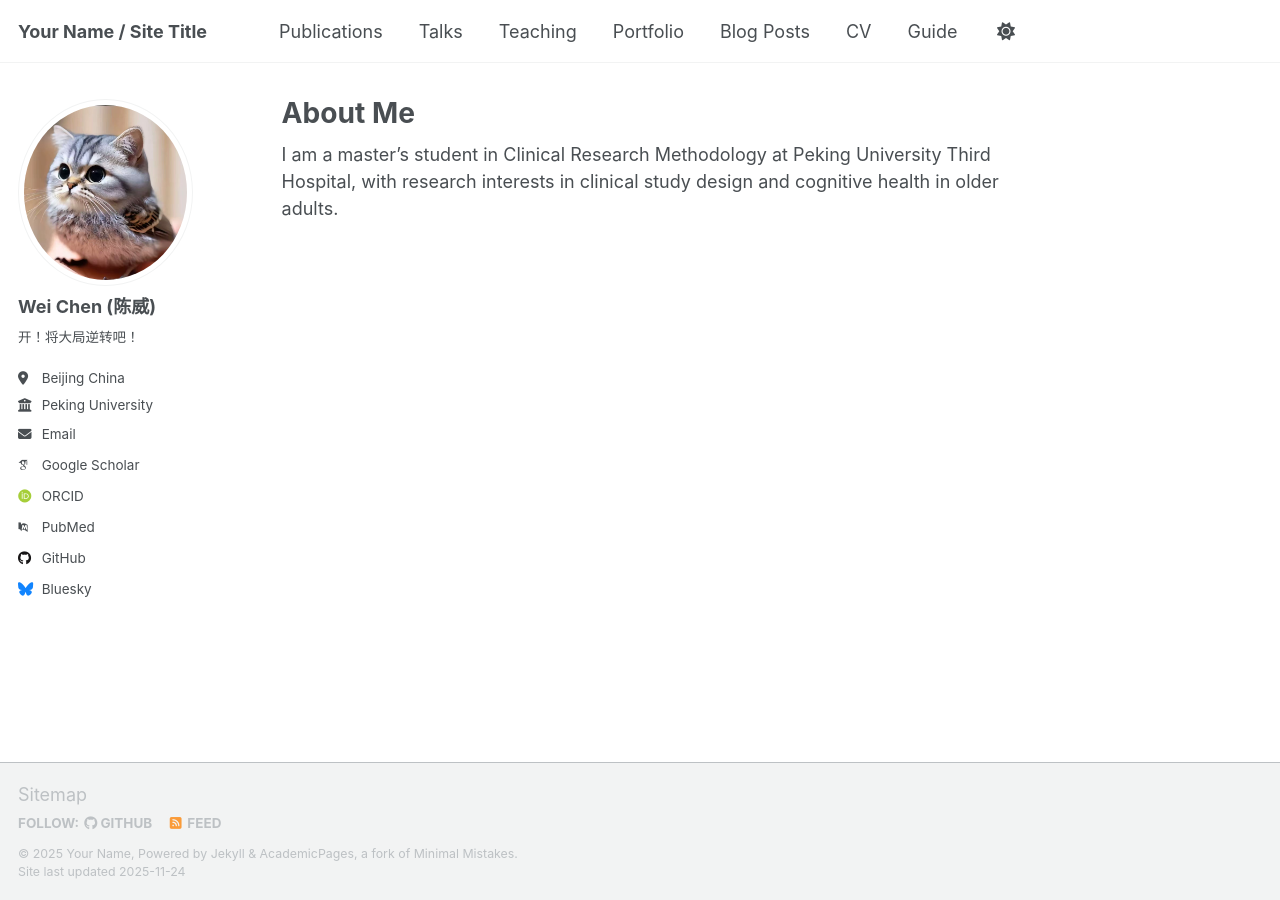
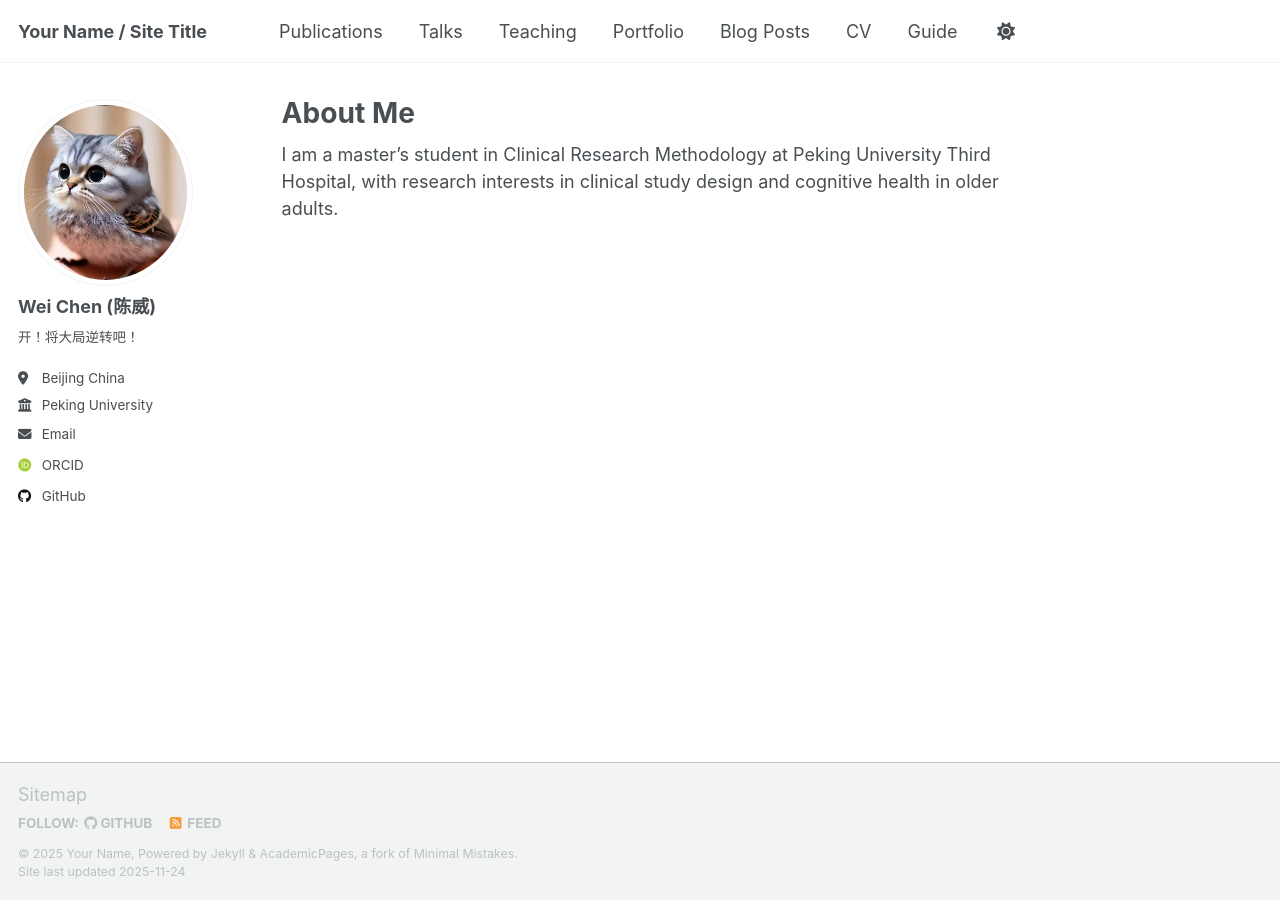
Before and after one commit to ChaoWeiorz/ChaoWeiorz.github.io, a Jekyll site: the page built from _pages/about.md, in a window 1280 px wide. Built offline with Jekyll 4.4.1, drawn with Linux system fonts in a browser that asks for light colours; some web fonts are replaced; a script that is not in the unit is left out; part of the change alters nothing that is shown.

Commit message:
Update _config.yml

```diff
--- a/_config.yml
+++ b/_config.yml
@@ -35,12 +35,12 @@ author:
   # Academic websites
   academia         : # URL
   arxiv            : # URL - Update with the correct link to your profile
-  googlescholar    : "https://scholar.google.com/citations?user=PS_CX0AAAAAJ"
+  googlescholar    : #"https://scholar.google.com/citations?user=PS_CX0AAAAAJ"
   inspire-hep      : # URL
   impactstory      : # URL
-  orcid            : "http://orcid.org/yourorcidurl"
+  orcid            : "https://orcid.org/0009-0000-0647-634X"
   semantic         : # URL
-  pubmed           : "https://www.ncbi.nlm.nih.gov/pubmed/?term=john+snow"
+  pubmed           : #"https://www.ncbi.nlm.nih.gov/pubmed/?term=john+snow"
   researchgate     : # URL
   scopus           : # URL
 
@@ -54,7 +54,7 @@ author:
 
   # Social media
   artstation       : # Username
-  bluesky          : "bsky.app" # Replace this with you Bluesky username
+  bluesky          : #"bsky.app" # Replace this with you Bluesky username
   facebook         : # Username
   flickr           : # Username
   foursquare       : # Username
```
